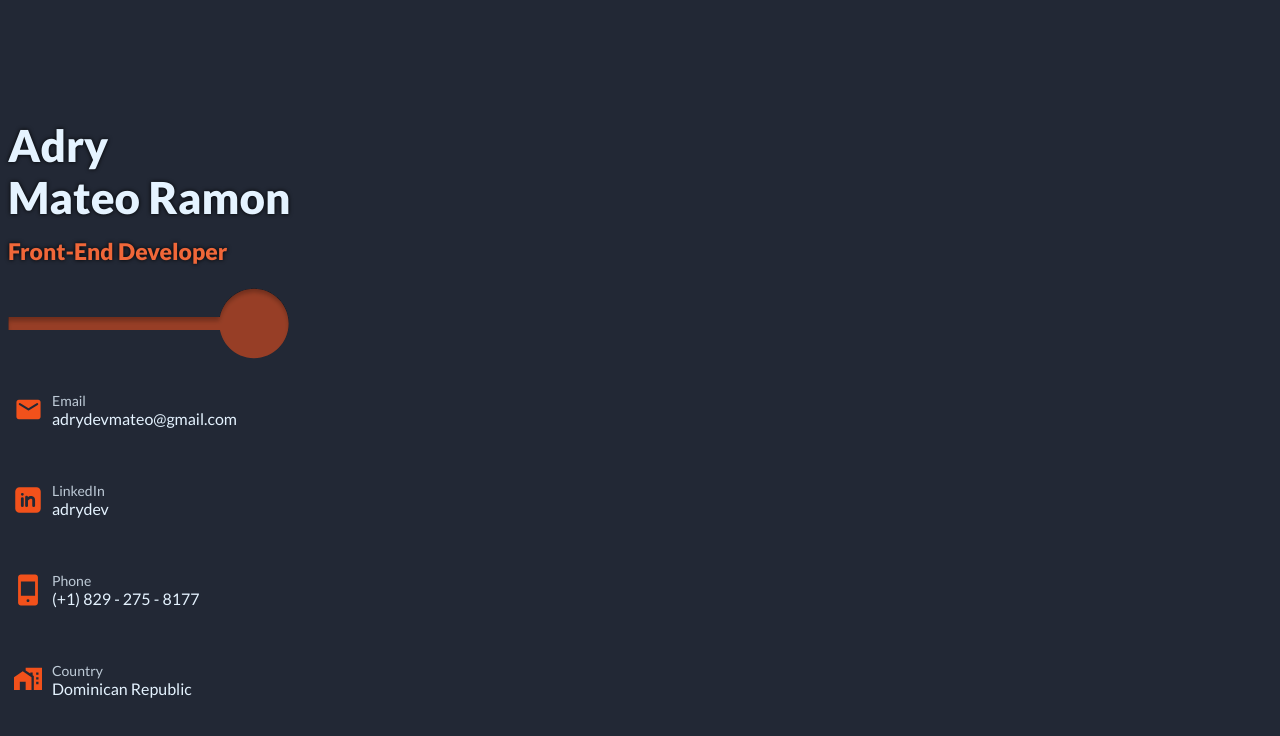
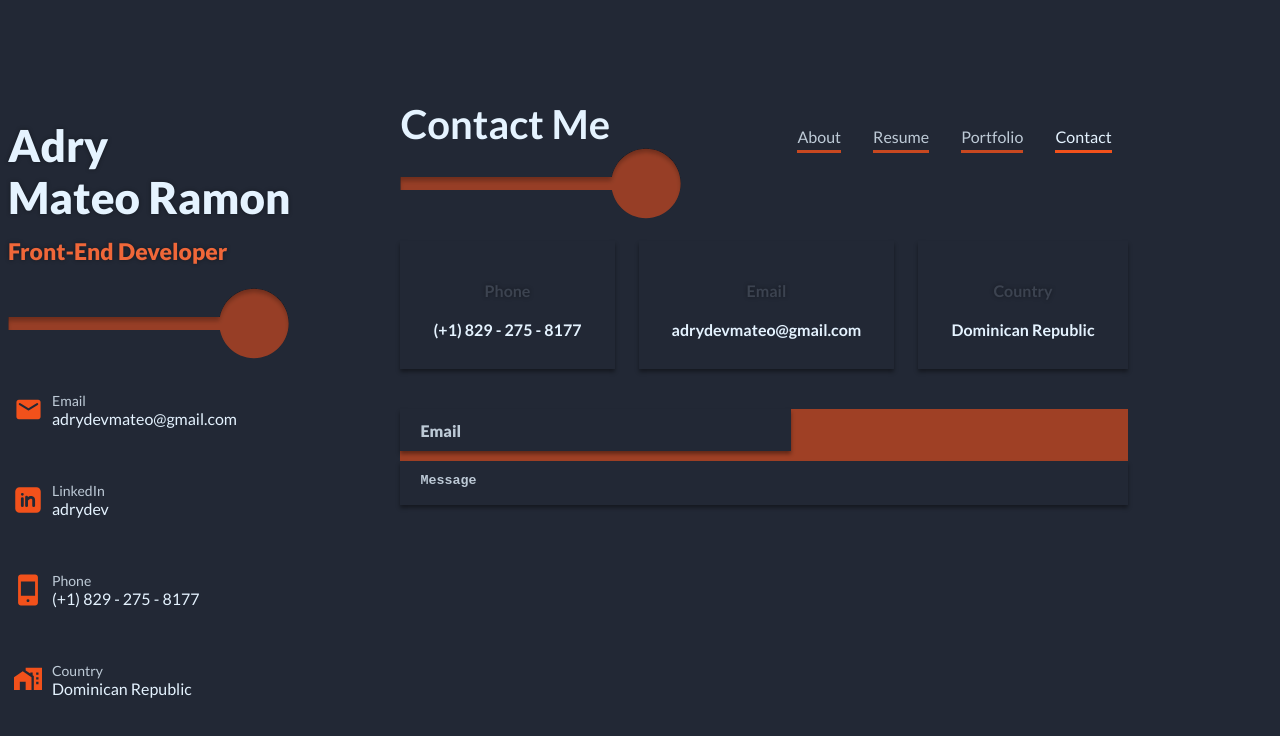
Before and after one commit to Adrydevmateo/website-vue, a Vue app: page /contact in a window 1280 px wide. Shown: the top 736 px of the page. Built offline with nearby package versions, Linux system fonts and the light colour scheme.

Commit message:
Working on contact page

```diff
--- a/src/assets/stylesheets/main.css
+++ b/src/assets/stylesheets/main.css
@@ -5,10 +5,15 @@
   --ebony-clay-brighter: #242938;
 
   --reddish-orange: #F2511B;
+  --reddish-orange-opacity-60: rgba(242, 81, 27, .6);
   --reddish-orange-brighter: #F06739;
 
+  /* Change this to rgba and reuse it */
   --pattens-blue: #E5F3FF;
+  --pattens-blue-opacity-80: rgba(229, 243, 255, .8);
   --bright-grey: #3C4350;
+
+  --black: rgba(0, 0, 0, .4);
 
   --color-primary: var(--ebony-clay);
   --color-primary-brighter: var(--ebony-clay-brighter);
@@ -35,7 +40,8 @@
   --font-weight-bold: 700;
   --font-weight-extra-bold: 800;
 
-  --drop-shadow: drop-shadow(0 0 0.14rem black);
+  --drop-shadow: drop-shadow(0 0 0.14rem var(--black));
+  --box-shadow: 0 3px 4px var(--black);
 
   --font-family: 'Lato', system-ui, sans-serif;
 
--- a/src/router/index.ts
+++ b/src/router/index.ts
@@ -12,6 +12,11 @@ const router = createRouter({
       path: '/portfolio',
       name: 'portfolio',
       component: () => import('@/views/portfolio/Portfolio.view.vue')
+    },
+    {
+      path: '/contact',
+      name: 'contact',
+      component: () => import('@/views/Contact.view.vue')
     }
   ]
 })
--- /dev/null
+++ b/src/views/Contact.view.vue
@@ -0,0 +1,102 @@
+<script setup lang="ts">
+import Header from '@/components/header/Header.component.vue';
+</script>
+
+<template>
+  <div class="contact">
+    <Header pageTitle="Contact Me" />
+    <br>
+    <div class="contact__content">
+      <div class="contact__options" role="list">
+        <div class="contact__option" role="listitem">
+          <p>Phone</p>
+          <p>(+1) 829 - 275 - 8177</p>
+        </div>
+        <div class="contact__option" role="listitem">
+          <p>Email</p>
+          <p>adrydevmateo@gmail.com</p>
+        </div>
+        <div class="contact__option" role="listitem">
+          <p>Country</p>
+          <p>Dominican Republic</p>
+        </div>
+      </div>
+
+      <form class="contact-form">
+        <input type="email" name="email" id="contact__email" placeholder="Email">
+        <textarea name="message" id="contact__message" placeholder="Message"></textarea>
+      </form>
+    </div>
+  </div>
+</template>
+
+<style scoped>
+.contact {
+  padding: 30px;
+}
+
+.contact__options {
+  display: flex;
+  flex-wrap: wrap;
+  gap: 24px;
+}
+
+.contact__option {
+  box-shadow: var(--box-shadow);
+  display: grid;
+  padding-top: 30px;
+  padding-bottom: 20px;
+  padding-inline: 20px;
+  flex-grow: 1;
+}
+
+.contact__option p {
+  margin: 10px auto;
+  font-weight: var(--font-weight-semi-bold);
+}
+
+.contact__option p:first-child {
+  color: var(--color-neutral);
+  filter: var(--drop-shadow);
+}
+
+.contact__option:first-child,
+.contact__option:last-child {
+  max-width: 224px;
+}
+
+.contact-form {
+  background-color: var(--reddish-orange-opacity-60);
+  max-width: 738px;
+  display: grid;
+  gap: 10px;
+  margin-top: 40px;
+}
+
+#contact__email,
+#contact__message,
+#contact__email::placeholder,
+#contact__message::placeholder {
+  font-weight: var(--font-weight-extra-bold);
+  color: var(--pattens-blue-opacity-80);
+}
+
+#contact__email,
+#contact__message {
+  border: none;
+  padding-left: 20px;
+  background-color: var(--color-primary);
+  box-shadow: var(--box-shadow);
+  min-width: 0;
+}
+
+#contact__email {
+  max-width: 369px;
+  height: 40px;
+}
+
+#contact__message {
+  padding-top: 12px;
+  resize: none;
+}
+</style>
```
